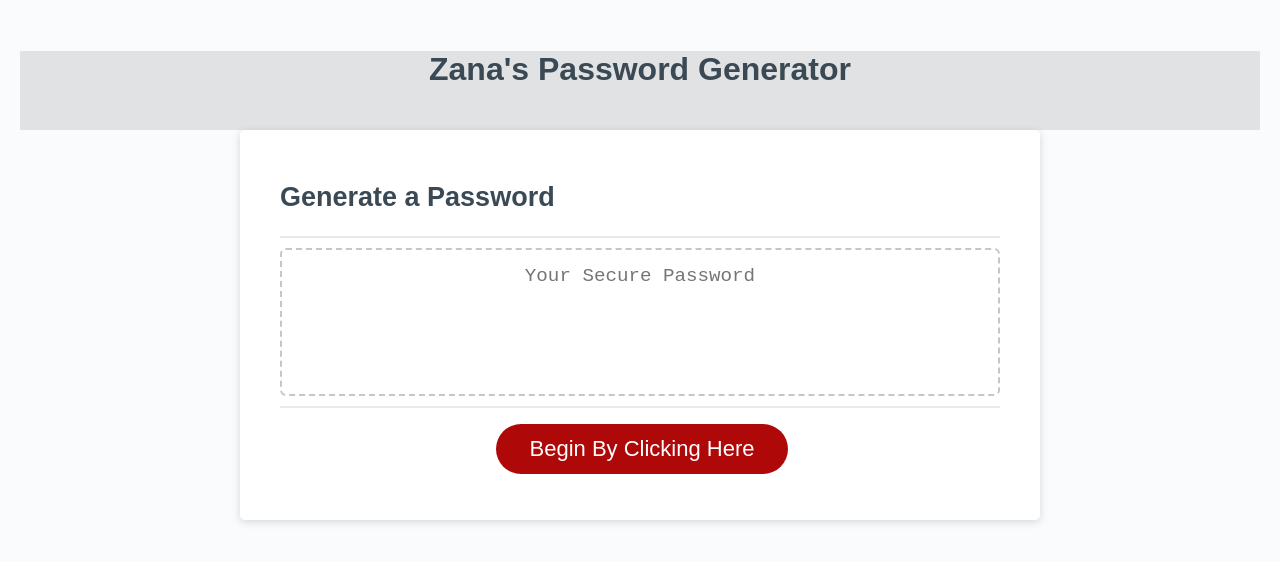
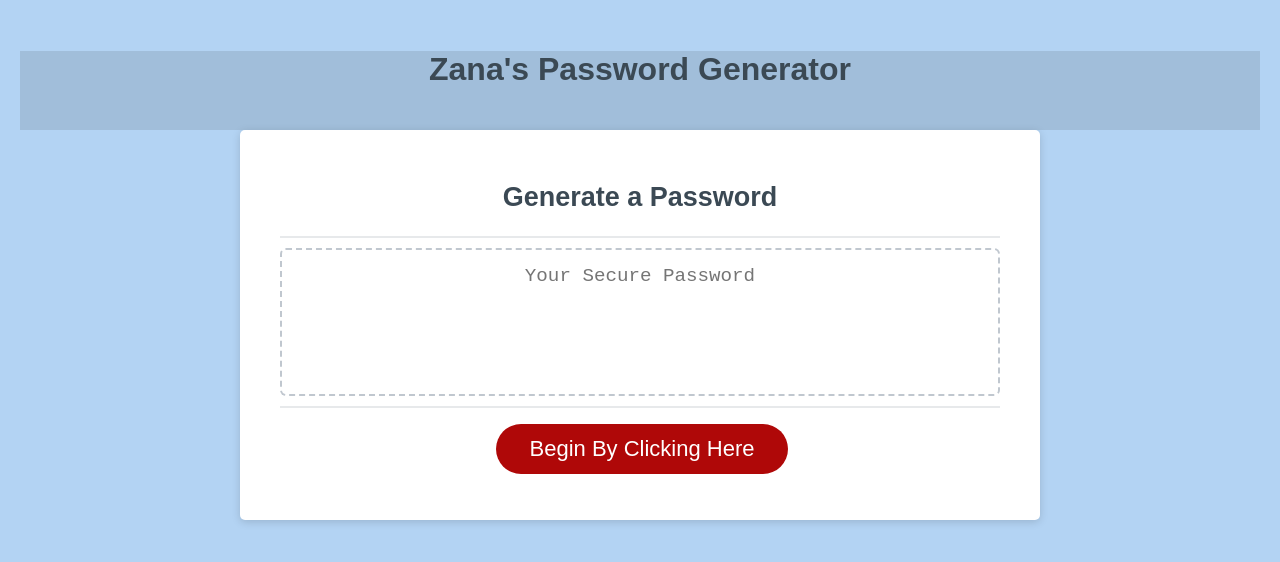
Before and after one commit to zanamama/Password-Generator, a plain HTML site: page Develop/index.html in a window 1280 px wide. Drawn offline with Linux system fonts and the light colour scheme.

Commit message:
updated background color & h2

```diff
--- a/Develop/style.css
+++ b/Develop/style.css
@@ -14,7 +14,7 @@ body,
 
 body {
   font-family: sans-serif;
-  background-color: #f9fbfd;
+  background-color: #b3d3f3;
 }
 
 .wrapper {
@@ -29,6 +29,10 @@ header {
   padding: 20px;
   padding-top: 0px;
   color: hsl(206, 17%, 28%);
+}
+
+h2 {
+  text-align: center;
 }
 
 .card {
```
